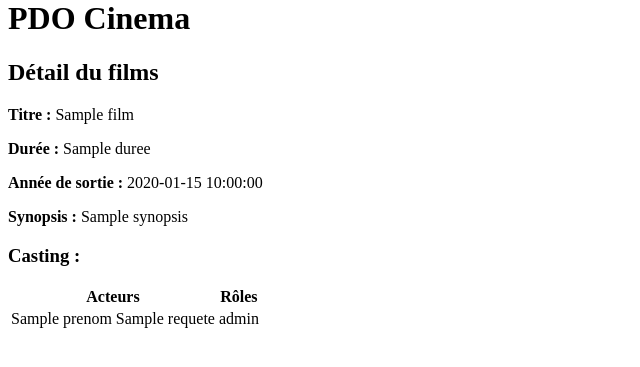
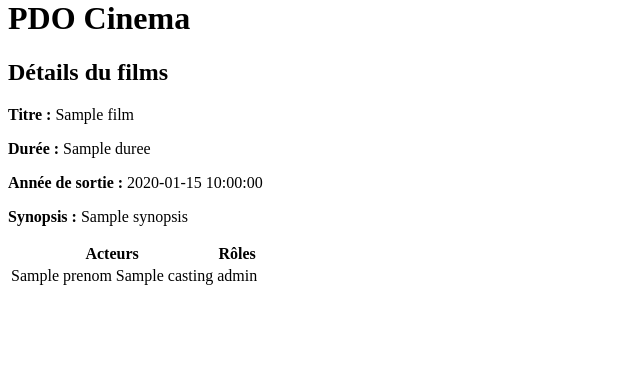
Before and after one commit to GiacoLnd/MVC_cinema, a PHP site: template cinema-patterns/view/detailFilm.php in a window 1280 px wide. Shown: the part 21-388 px from the top of the page, without its empty margins (0-640 px from the left). Run offline with PHP 8.4, Linux system fonts and the light colour scheme; the template is opened without the code that fills it: most values are stand-ins (such as "Sample title", 1, 10 or a date in 2020).

Commit message:
Finalized Casting per Movie

```diff
--- a/cinema-patterns/view/detailFilm.php
+++ b/cinema-patterns/view/detailFilm.php
@@ -4,7 +4,7 @@
 <p><strong>Durée :</strong> <?= $film['duree'] ?></p>
 <p><strong>Année de sortie :</strong> <?= $film['date_sortie'] ?></p>
 <p><strong>Synopsis :</strong> <?= $film['synopsis'] ?></p>
-<h3>Casting :</h3>
+
 <table>
     <thead>
         <tr>
@@ -13,18 +13,17 @@
         </tr>
     </thead>
     <tbody>
-            <?php $castings = $requete->fetchAll();
-            foreach($castings as $casting) {?>
+            <?php foreach($castings as $cast) {?>
             <tr>
-                <td><?= $casting['prenom'] ." ". $casting['nom'] ?></td>
-                <td><?= $casting['nom_role'] ?></td>
+                <td><?= $cast['prenom'] ." ". $cast['nom'] ?></td>
+                <td><?= $cast['nom_role'] ?></td>
             </tr>
             <?php } ?>
     </tbody>
 </table>
 <?php
 
-$titre = "Détail du films";
-$titre_secondaire = "Détail du films";
+$titre = "Détails du films";
+$titre_secondaire = "Détails du films";
 $contenu = ob_get_clean();
 require "view/template.php";
```
Also changed, not shown: cinema-patterns/controller/CinemaController.php (+10 -8 lines).
